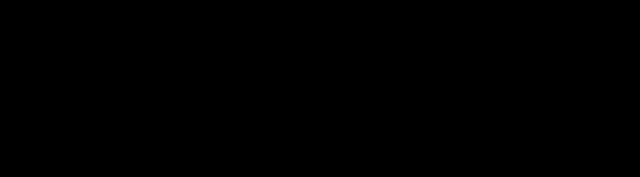
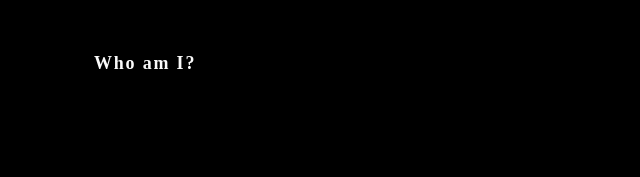
Before and after one commit to Mindydiane/photo-port, a React (Create React App) app: page / in a window 1280 px wide. Shown: the top 177 px of the page, without its empty margins (0-640 px from the left). Built offline with nearby package versions, Linux system fonts and the light colour scheme.

Commit message:
imported about to app and added to function

```diff
--- a/src/App.js
+++ b/src/App.js
@@ -1,10 +1,13 @@
 import React from 'react';
-// import logo from './logo.svg';
-import './App.css';
+import About from './components/About';
+// import './App.css';
 
 function App() {
   return (
    <div>
+   <main>
+   <About></About>
+   </main>
    </div>
   );
 }
```
